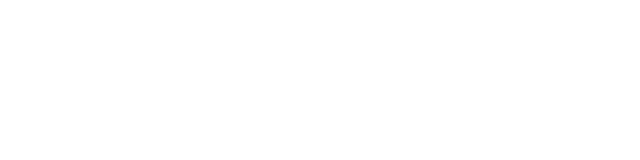
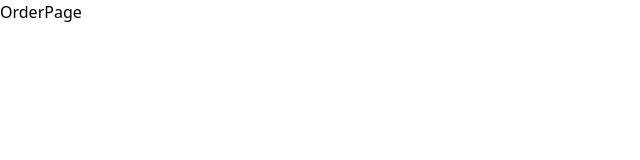
Before and after one commit to Samsul7718/Eshop_frontend, a React (Vite) app: page /order in a window 1280 px wide. Before the commit this address had no page. Shown: the top 160 px of the page, without its empty margins (0-640 px from the left). Built offline with nearby package versions, Linux system fonts and the light colour scheme.

Commit message:
order page created

```diff
--- a/src/App.jsx
+++ b/src/App.jsx
@@ -5,6 +5,7 @@
 import Login from './page/Login'
 import Cart from './page/Cart'
 import PaymentPage from './page/PaymentPage'
+import OrderPage from './page/OrderPage'
 
 const App = () => {
   return (
@@ -15,6 +16,7 @@
           <Route path='/login' element={<Login/>}/>
           <Route path='/cart' element={<Cart/>}/>
           <Route path='/payment' element={<PaymentPage/>}/>
+          <Route path='/order' element={<OrderPage/>}/>
         </Routes>
       </Router>
   </div>
--- a/src/page/OrderPage.jsx
+++ b/src/page/OrderPage.jsx
@@ -0,0 +1,9 @@
+import React from 'react'
+
+const OrderPage = () => {
+  return (
+    <div>OrderPage</div>
+  )
+}
+
+export default OrderPage
--- a/src/page/PaymentPage.jsx
+++ b/src/page/PaymentPage.jsx
@@ -49,11 +49,13 @@
       <Link to='/'>
          <button className='bg-yellow-500 text-white rounded-md shadow-md p-3'>Shop More</button>
         </Link>
+        <Link to='/order'>
      <button
      onClick={handlePayment}
      className='bg-green-500 text-white px-6 py-3'>
       Pay ${totalPrice}
      </button>
+     </Link>
 
      </div>
 
```
